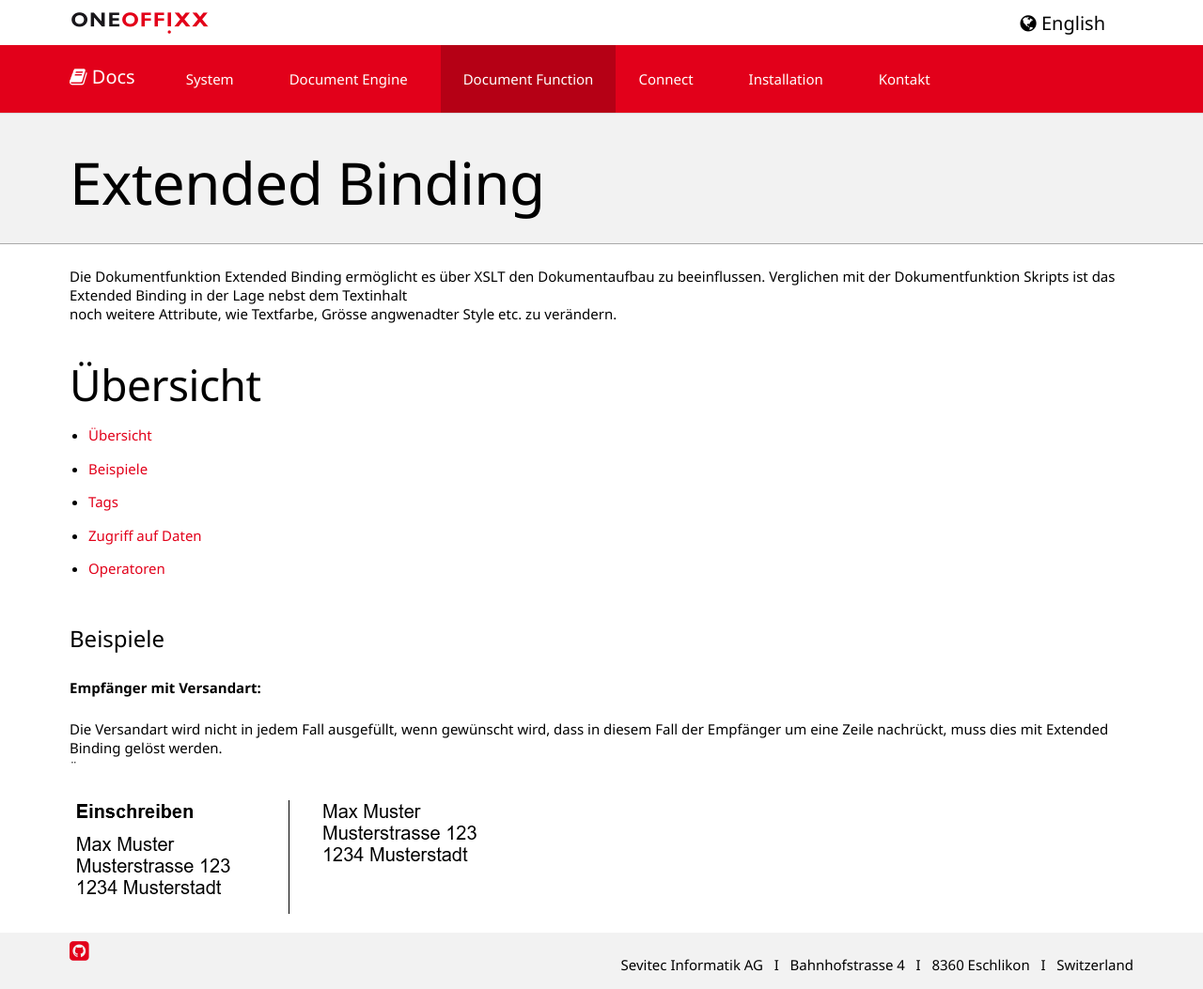
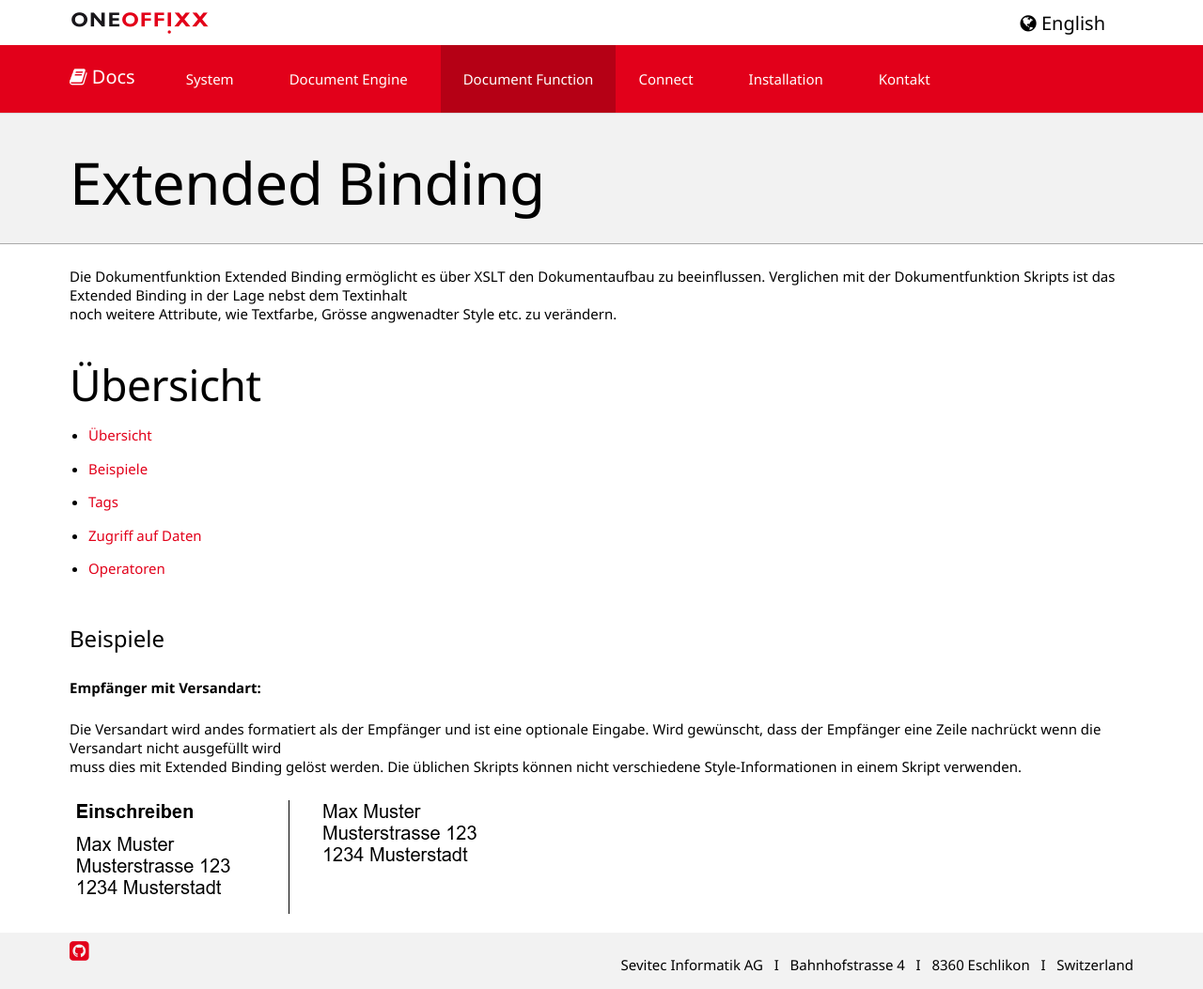
Before and after one commit to primesoft-group/oneoffixx-docs, a Jekyll site: the page built from _pages/docfunc/de/df-extendedbinding.md, in a window 1280 px wide. Shown: the whole page at 94% size. Built offline with Jekyll 4.4.1, drawn with Linux system fonts in a browser that asks for light colours; nearby versions of some CDN libraries; some web fonts are replaced.

Commit message:
updated content

```diff
--- a/_pages/docfunc/de/df-extendedbinding.md
+++ b/_pages/docfunc/de/df-extendedbinding.md
@@ -20,7 +20,7 @@ noch weitere Attribute, wie Textfarbe, Grösse angwenadter Style etc. zu veränd
 
 __Empfänger mit Versandart:__
 
-Die Versandart wird nicht in jedem Fall ausgefüllt, wenn gewünscht wird, dass in diesem Fall der Empfänger um eine Zeile nachrückt, muss dies mit Extended Binding gelöst werden.<br/>¨
-
+Die Versandart wird andes formatiert als der Empfänger und ist eine optionale Eingabe. Wird gewünscht, dass der Empfänger eine Zeile nachrückt wenn die Versandart nicht ausgefüllt wird<br/>
+muss dies mit Extended Binding gelöst werden. Die üblichen Skripts können nicht verschiedene Style-Informationen in einem Skript verwenden.
 
 ![x]({{ site.baseurl }}/assets/content-images/docfunc/de/ExtendedBindingTransmission.PNG)
```
